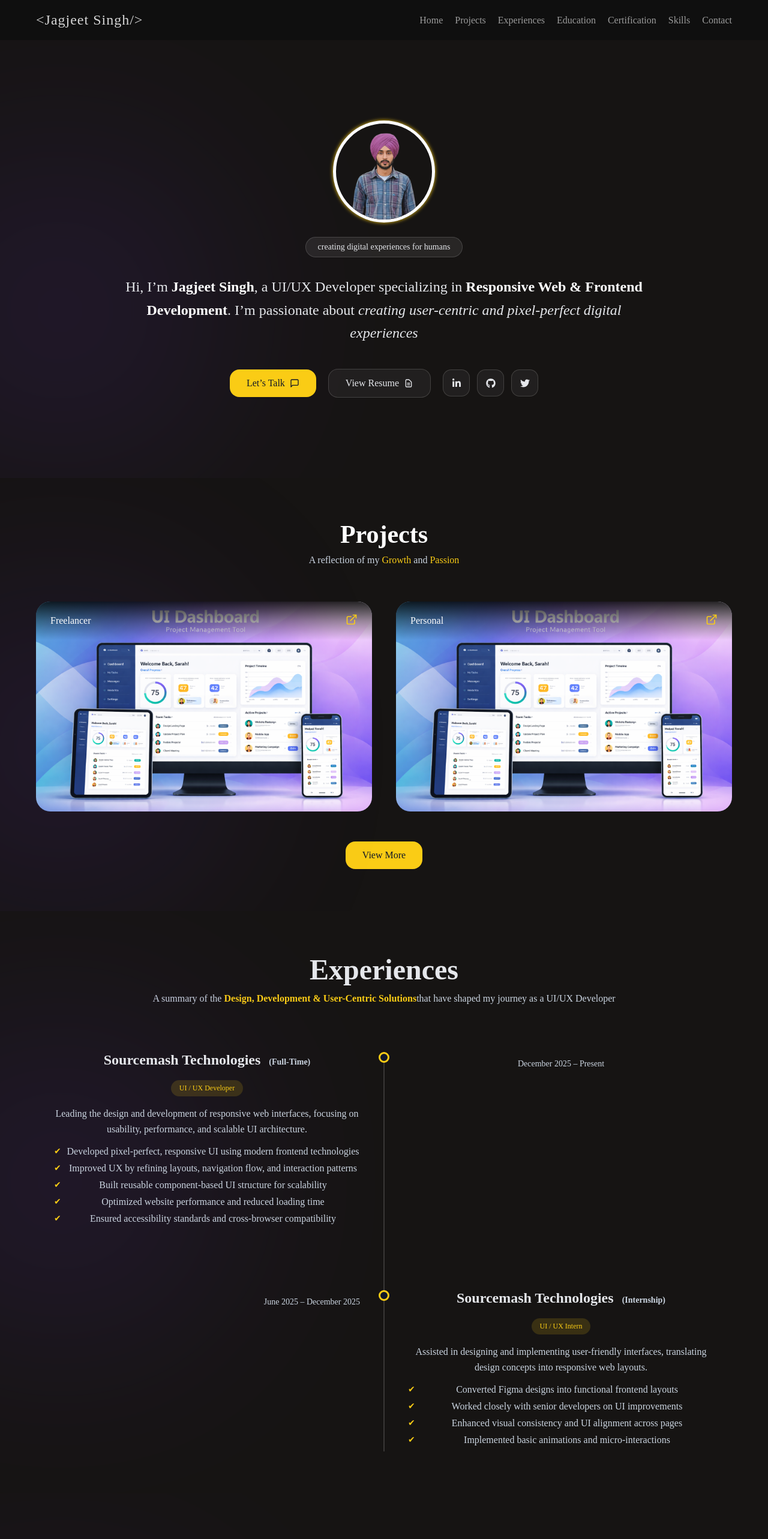
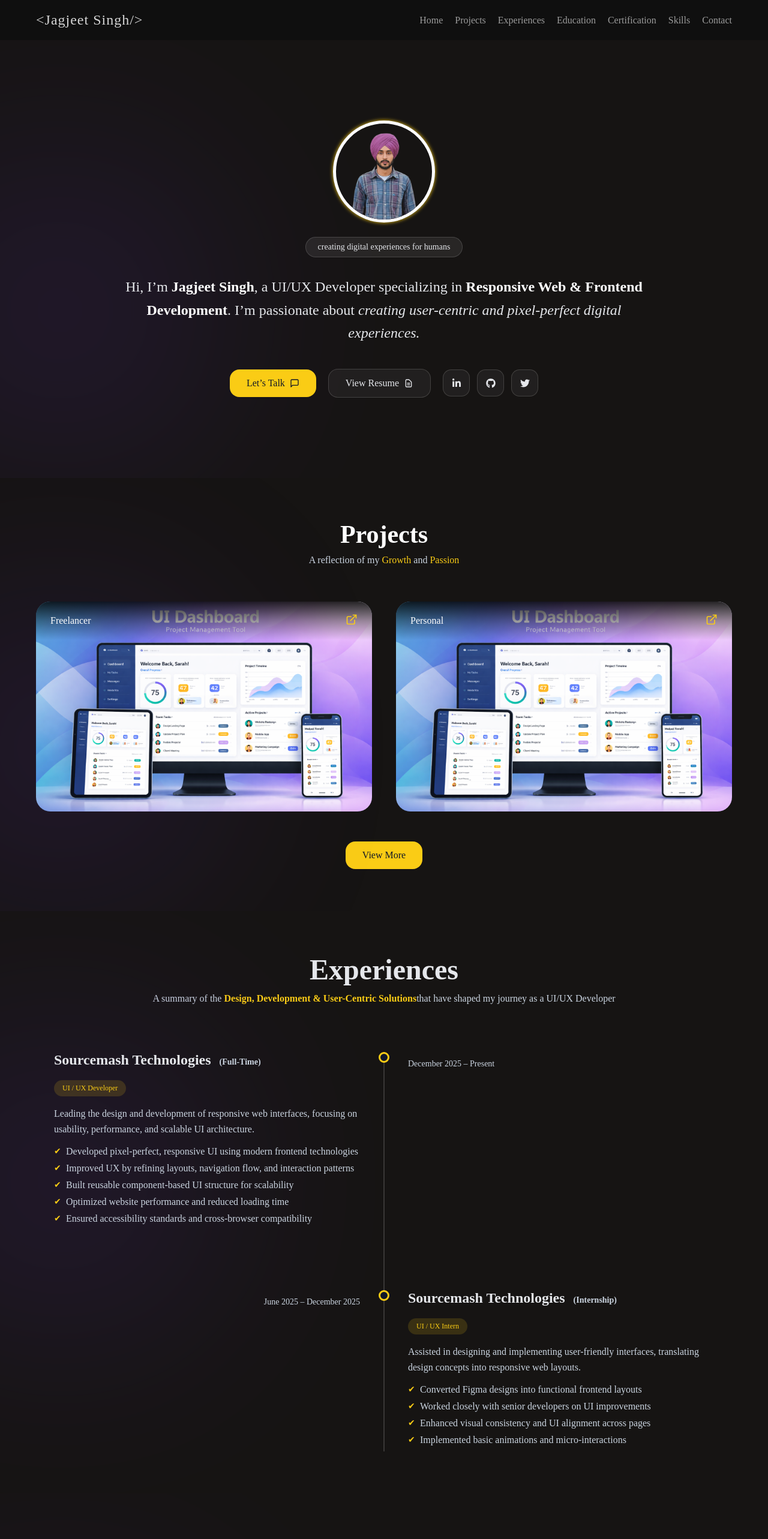
Before and after one commit to Jagjeet02/Portfolio, a React (Vite) app: page / in a window 1280 px wide. Shown: the top 2566 px of the page at 60% size. Built offline with nearby package versions, Linux system fonts and the light colour scheme.

Commit message:
ui updated

```diff
--- a/src/HeroSection.jsx
+++ b/src/HeroSection.jsx
@@ -97,7 +97,7 @@ const HeroSection = () => {
                     <h3 className="hero-title">
                         Hi, I’m <span className="highlight">Jagjeet Singh</span>, a UI/UX Developer
                         specializing in <span className="highlight">Responsive Web & Frontend Development</span>.
-                        I’m passionate about <em>creating user-centric and pixel-perfect digital experiences</em>
+                        I’m passionate about <em>creating user-centric and pixel-perfect digital experiences.</em>
                     </h3>
 
                     {/* Buttons */}
--- a/src/styles/_experience.scss
+++ b/src/styles/_experience.scss
@@ -31,6 +31,7 @@
         position: relative;
         max-width: 1100px;
         margin: 0 auto;
+        text-align: left;
 
         &::before {
             content: "";
```
